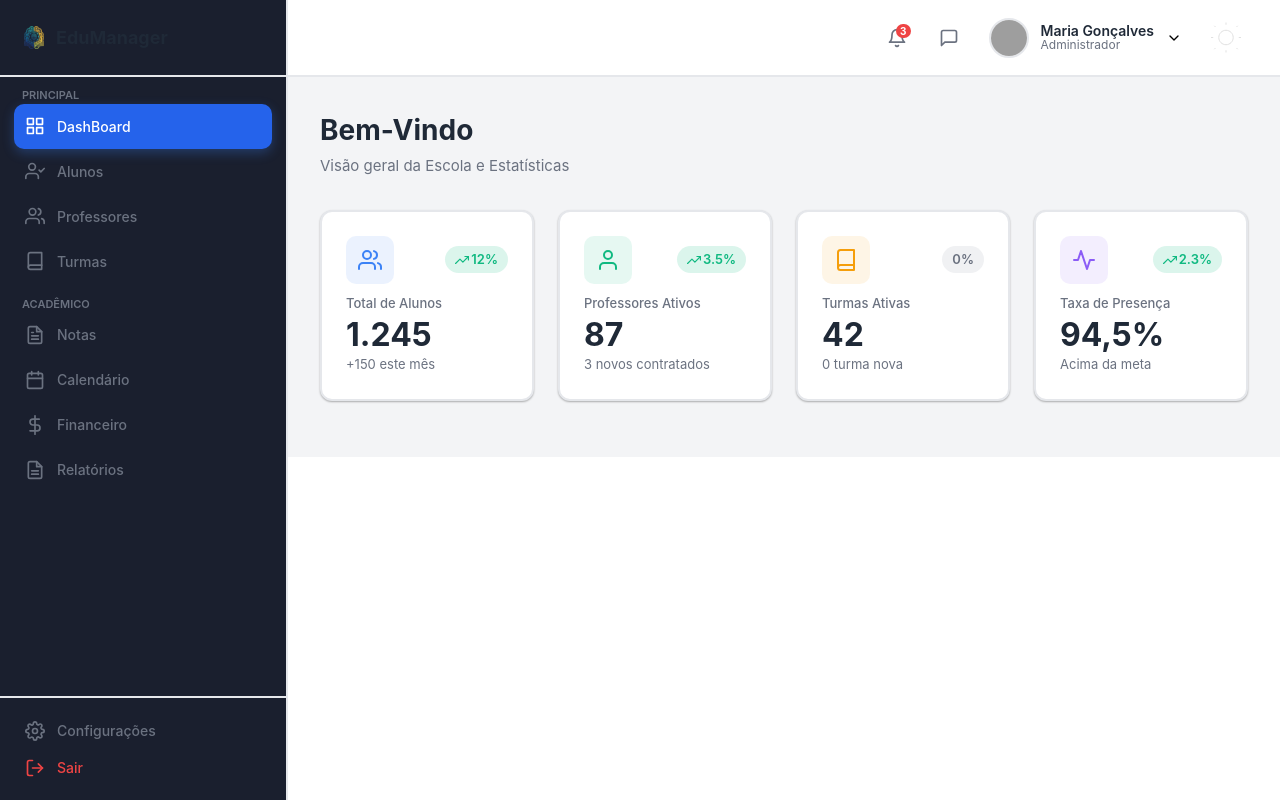
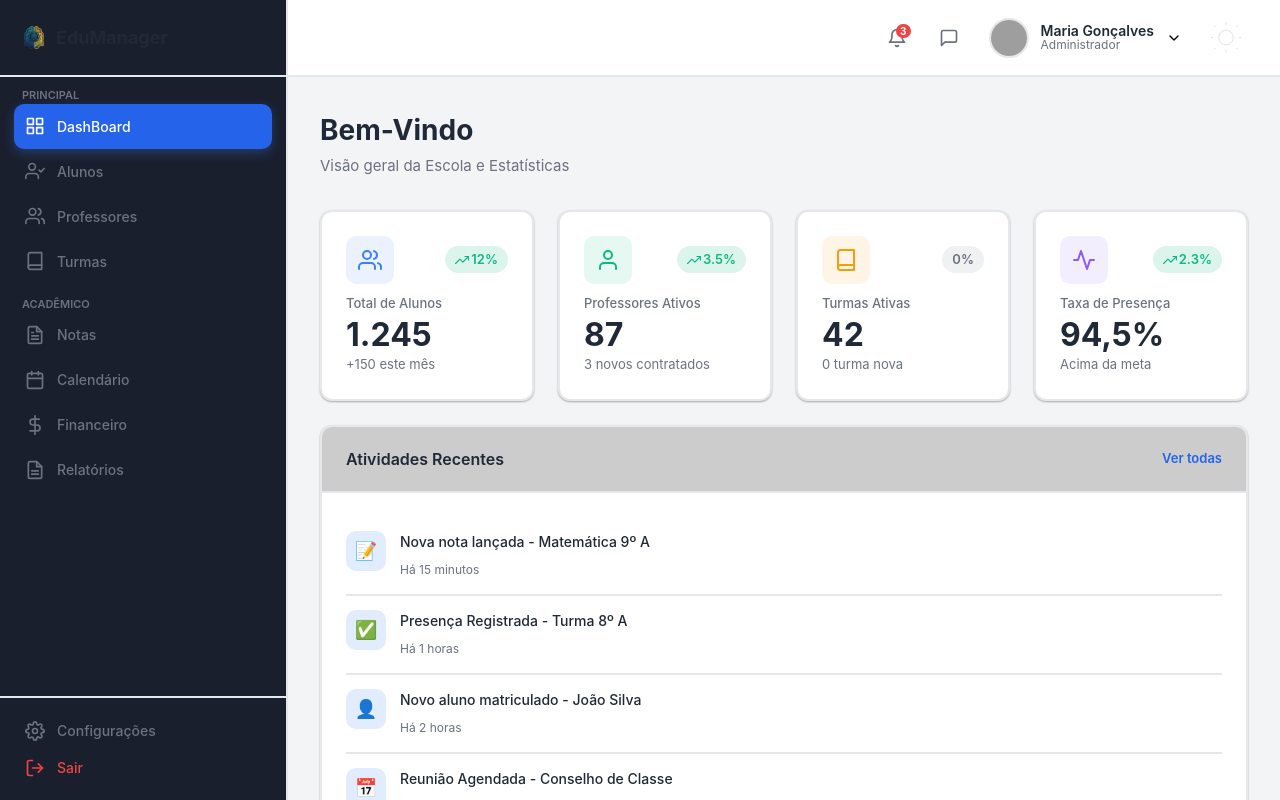
Before and after one commit to DevPeress/EduConnect-Web, a React (Vite) app: page /admin in a window 1280 px wide. Shown: the top 800 px of the page. Built offline with nearby package versions, Linux system fonts and the light colour scheme; grey boxes are pictures that could not be loaded.

Commit message:
Criação da Tipagem e da aba atividades recentes

```diff
--- /dev/null
+++ b/src/components/Administracao/TabelasAdmin/index.tsx
@@ -0,0 +1,63 @@
+import type { AtividadeType } from "../../../types/types";
+
+const TabelasAdmin = ({ valores }: { valores: AtividadeType }) => {
+  const PegarDados = (tipo: string) => {
+    switch (tipo) {
+      case "Nota":
+        return { emoji: "📝", mensagem: "Nova nota lançada - " + valores.dado };
+      case "Presença":
+        return {
+          emoji: "✅",
+          mensagem: "Presença Registrada - " + valores.dado,
+        };
+      case "Novo Aluno":
+        return {
+          emoji: "👤",
+          mensagem: "Novo aluno matriculado - " + valores.dado,
+        };
+      case "Reunião":
+        return {
+          emoji: "📅",
+          mensagem: "Reunião Agendada - " + valores.dado,
+        };
+      case "Material":
+        return {
+          emoji: "📚",
+          mensagem: "Material didático atualizado - " + valores.dado,
+        };
+    }
+  };
+
+  const ConverterTempo = (tempo: number) => {
+    if (tempo <= 59) {
+      return "Há " + tempo + " minutos";
+    } else {
+      const valor: number = Math.round(tempo / 60);
+      return "Há " + valor + " horas";
+    }
+  };
+
+  return (
+    <div className="flex gap-3.5 py-3.5 px-0 border-b-2 border-b-(--border-color)">
+      <div
+        className="w-10 h-10 rounded-[10px] flex items-center justify-center text-[18px] shrink-0"
+        style={{
+          color: "var(--blue)",
+          background: "rgba(59, 130, 246, 0.15)",
+        }}
+      >
+        {PegarDados(valores.tipo)?.emoji}
+      </div>
+      <div className="flex-1">
+        <p className="text-[14px] text-(--text-primary) mb-1 font-medium">
+          {PegarDados(valores.tipo)?.mensagem}
+        </p>
+        <span className="text-[12px] text-(--text-muted)">
+          {ConverterTempo(valores.horario)}
+        </span>
+      </div>
+    </div>
+  );
+};
+
+export default TabelasAdmin;
--- a/src/paginas/Administracao/Inicio/index.tsx
+++ b/src/paginas/Administracao/Inicio/index.tsx
@@ -1,8 +1,10 @@
 import { useState } from "react";
 import CardsAdmin from "../../../components/Administracao/CardsAdmin";
 import Header from "../../../components/Header";
-import type { CardsAdminType } from "../../../types/types";
+import type { AtividadeType, CardsAdminType } from "../../../types/types";
 import AsideAdmin from "../../../components/Administracao/Aside";
+import TabelasAdmin from "../../../components/Administracao/TabelasAdmin";
+import { Link } from "react-router-dom";
 
 const InicioAdm = () => {
   const [dados] = useState<CardsAdminType[]>([
@@ -10,6 +12,14 @@ const InicioAdm = () => {
     { dado: "Professores", total: 87, aumento: 3, porcentagem: 3.5 },
     { dado: "Turmas", total: 42, aumento: 0, porcentagem: 0 },
     { dado: "Presença", total: 94.5, aumento: 94.5, porcentagem: 2.3 },
+  ]);
+
+  const [atividades] = useState<AtividadeType[]>([
+    { tipo: "Nota", dado: "Matemática 9º A", horario: 15 },
+    { tipo: "Presença", dado: "Turma 8º A", horario: 60 },
+    { tipo: "Novo Aluno", dado: "João Silva", horario: 120 },
+    { tipo: "Reunião", dado: "Conselho de Classe", horario: 180 },
+    { tipo: "Material", dado: "Português", horario: 300 },
   ]);
 
   return (
@@ -34,6 +44,33 @@ const InicioAdm = () => {
               <CardsAdmin key={item.dado} dados={item} />
             ))}
           </div>
+
+          <div className="grid grid-cols-[repeat(auto-fit,minmax(450px,1fr))] gap-3 mb-6">
+            <div
+              className="bg-(--bg-card) border-2 border-(--border-color) rounded-xl overflow-hidden "
+              style={{ boxShadow: "0 1px 2px rgba(0, 0, 0, 0.3)" }}
+            >
+              <div
+                className="py-5 px-6 border-b-2 border-b-(--border-color) flex justify-between items-center"
+                style={{ background: "rgba(0, 0, 0, 0.2)" }}
+              >
+                <h2 className="text-[16px] font-semibold text-(--text-primary)">
+                  Atividades Recentes
+                </h2>
+                <Link
+                  to={""}
+                  className="text-(--primary-color) text-[13px] font-semibold"
+                >
+                  Ver todas
+                </Link>
+              </div>
+              <div className="p-6">
+                {atividades.map((item, index) => (
+                  <TabelasAdmin key={index} valores={item} />
+                ))}
+              </div>
+            </div>
+          </div>
         </div>
       </main>
     </div>
--- a/src/types/types.d.ts
+++ b/src/types/types.d.ts
@@ -50,3 +50,9 @@ export interface CardsAdminType {
   aumento: number;
   porcentagem: number;
 };
+
+export interface AtividadeType {
+  tipo: string;
+  dado: string;
+  horario: number;
+};
```
